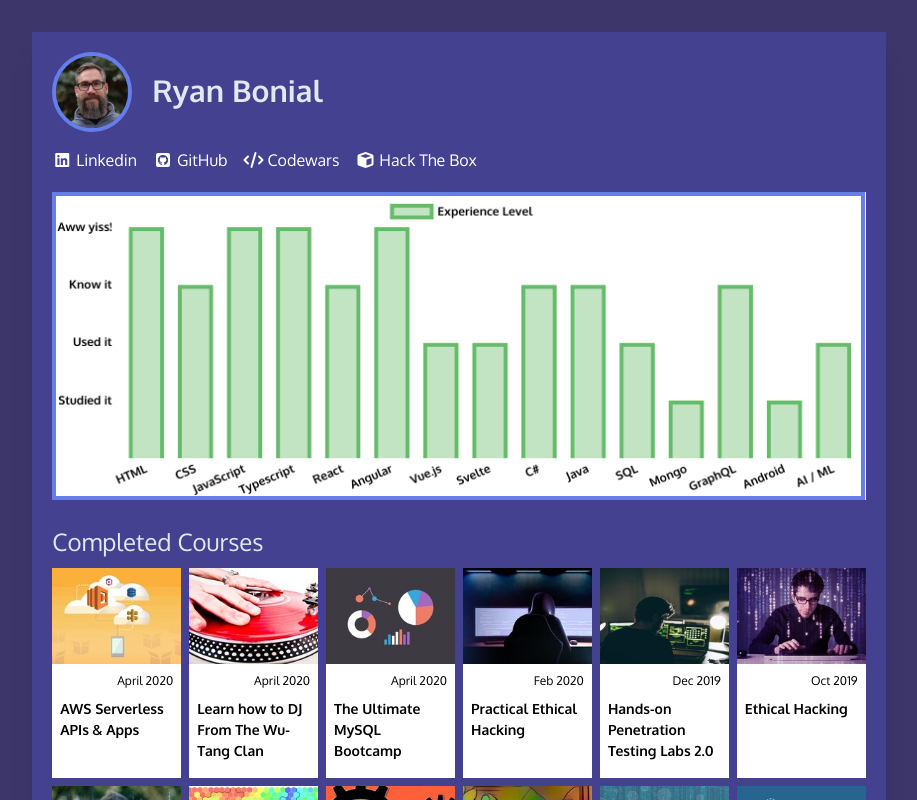
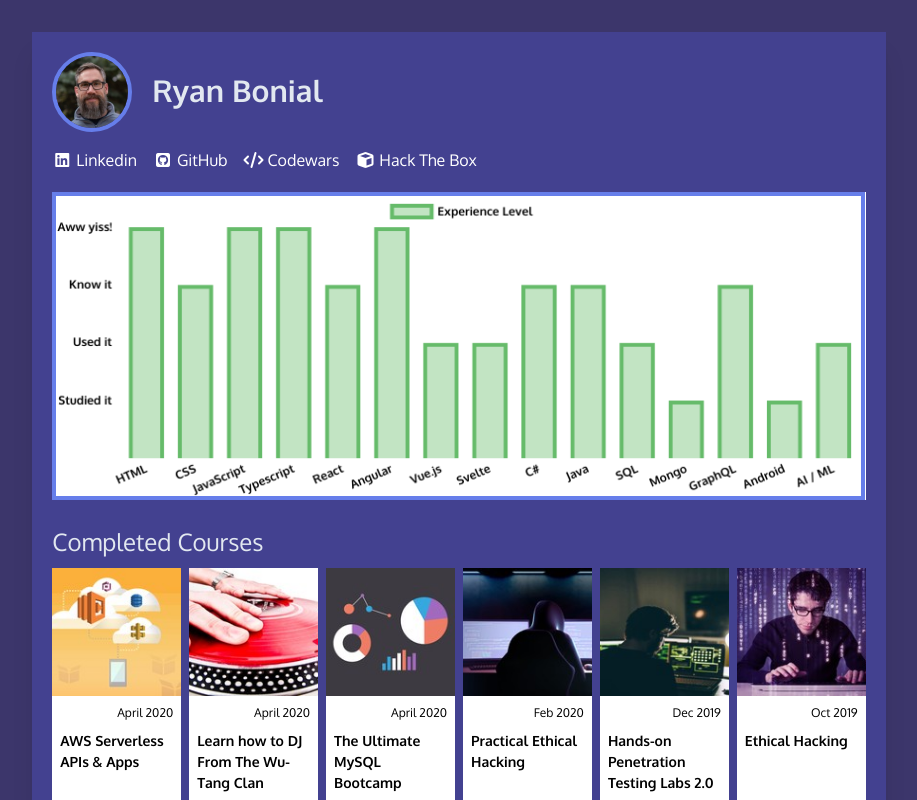
Before and after one commit to ryanbonial/ryanbonial-com, a Svelte app: page / in a window 1280 px wide. Shown: the top 800 px of the page, without its empty margins (181-1098 px from the left). Built offline with nearby package versions, Linux system fonts and the light colour scheme.

Commit message:
Adds some wacky hover effects

```diff
--- a/src/components/UdemyCard.svelte
+++ b/src/components/UdemyCard.svelte
@@ -6,8 +6,10 @@
 </script>
 
 <a href={certificateUrl} target="_blank" rel="noreferrer noopener">
-  <div class="bg-white overflow-hidden">
-    <div class="bg-cover bg-center h-20 p-12" style="background-image: url({imageUrl})" />
+  <div class="udemy-card  hover:border-gray-300 bg-white overflow-hidden">
+    <div class="bg-cover bg-center h-32" style="background-image: url({imageUrl})">
+      <div class="h-32 p-12 bg-mouseover-blur"></div>
+    </div>
 
     <div class="m-2 text-sm">
       <p class="text-right text-xs mb-2">{completedDate}</p>
--- a/src/main.css
+++ b/src/main.css
@@ -5,3 +5,12 @@
 body {
   font-family: 'Oxygen', sans-serif;
 }
+
+.bg-mouseover-blur {
+  transition: all 0.4s;
+  backdrop-filter: none;
+}
+
+.bg-mouseover-blur:hover {
+  backdrop-filter: invert(1) blur(1px);
+}
```
